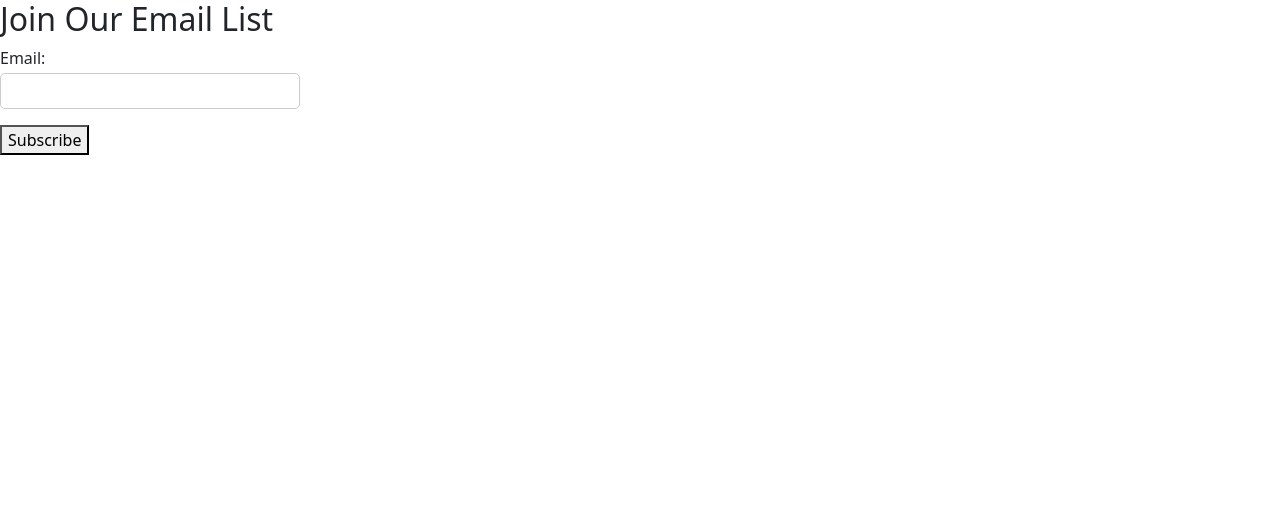
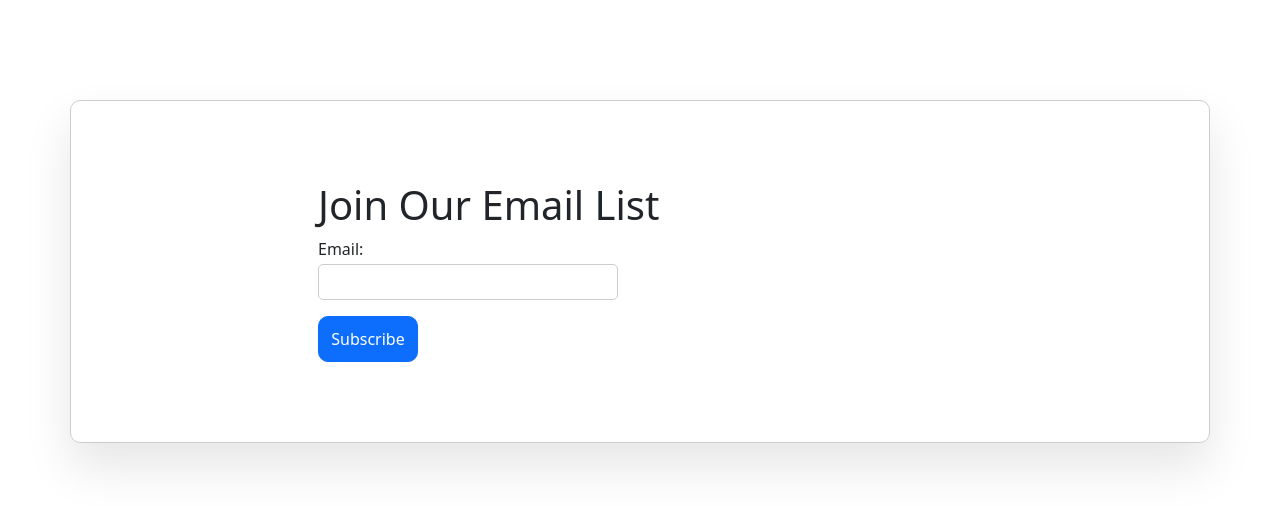
Before and after one commit to MargaretLai/Exam-Prep-App, a Django app: page /email/ in a window 1280 px wide. Shown: the top 506 px of the page. Run offline with Django 5.2, Linux system fonts and the light colour scheme; some web fonts are replaced.

Commit message:
Styled email component

```diff
--- a/appone/static/css/main.css
+++ b/appone/static/css/main.css
@@ -23,10 +23,10 @@ nav {
     width: 1000px;
 }
 
-.review-container, .exam-container {
-    border: 1px solid #ccc; /* Grey border */
-    border-radius: 10px; /* Adjust radius as needed */
-    box-shadow: 0px 24px 48px rgba(0, 0, 0, 0.1); /* Subtle grey shadow */
+.review-container, .exam-container, .email-container {
+    border: 1px solid #ccc;
+    border-radius: 10px;
+    box-shadow: 0px 24px 48px rgba(0, 0, 0, 0.1);
     padding: 80px;
     display: block;
     margin: 0 auto;
@@ -38,7 +38,7 @@ nav {
 }
 
 
-.review-container button, .exam-container button {
+.review-container button, .exam-container button, .email-container button {
     width: 100px;
     padding: 10px;
     border-radius: 10px;
--- a/appone/templates/email_signup.html
+++ b/appone/templates/email_signup.html
@@ -1,12 +1,18 @@
 {% extends "base.html" %}
 
 {% block main %}
-<h2>Join Our Email List</h2>
+<div class="container email-container">
+    <div class="row justify-content-center">
+        <div class="col-md-8">
+            <h1>Join Our Email List</h1>
 
-<form method="post">
-    {% csrf_token %}
-    {{ form.as_p }}
-    <button type="submit">Subscribe</button>
-</form>
+            <form method="post">
+                {% csrf_token %}
+                {{ form.as_p }}
+                <button class="btn btn-primary" type="submit">Subscribe</button>
+            </form>
+        </div>
+    </div>
+</div>
 
 {% endblock %}
--- a/appone/templates/prep.html
+++ b/appone/templates/prep.html
@@ -33,7 +33,12 @@
                 <li>{{ answer }}</li>
                 {% endfor %}
             </ul>
+
+            <button class="btn btn-success" type="submit" onclick="location.href='/review'">Review</button>
+            <button type="button" class="btn btn-primary" onclick="location.href='/'">Home</button>
             {% endif%}
+
+
         </div>
     </div>
 </div>
```
